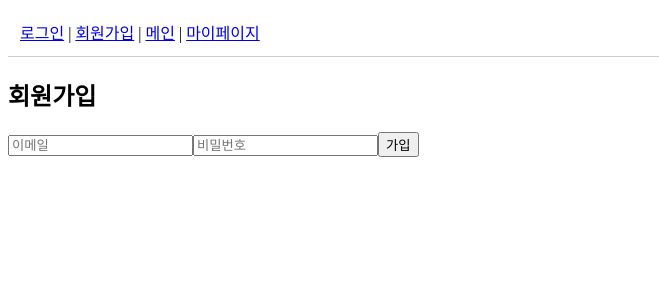
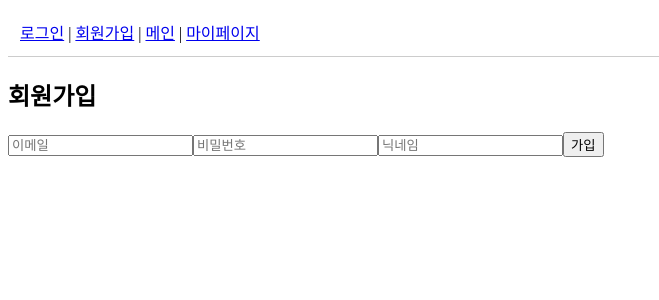
Before and after one commit to nowdo-team/nowdo-client, a Vue app: page /register in a window 1280 px wide. Shown: the top 300 px of the page, without its empty margins (0-659 px from the left). Built offline with nearby package versions, Linux system fonts and the light colour scheme; no server answers.

Commit message:
Register.vue 수정

```diff
--- a/src/views/Register.vue
+++ b/src/views/Register.vue
@@ -2,6 +2,7 @@
   <h2>회원가입</h2>
   <input v-model="email" placeholder="이메일" />
   <input v-model="password" placeholder="비밀번호" />
+  <input v-model="nickname" placeholder="닉네임" />
   <button @click="doRegister">가입</button>
 </template>
 
@@ -12,10 +13,11 @@ import { useRouter } from 'vue-router'
 
 const email = ref('')
 const password = ref('')
+const nickname = ref('')
 const router = useRouter()
 
 const doRegister = async () => {
-  await register({ email: email.value, password: password.value })
+  await register({ email: email.value, password: password.value, nickname: nickname.value })
   router.push('/')
 }
 </script>
```
